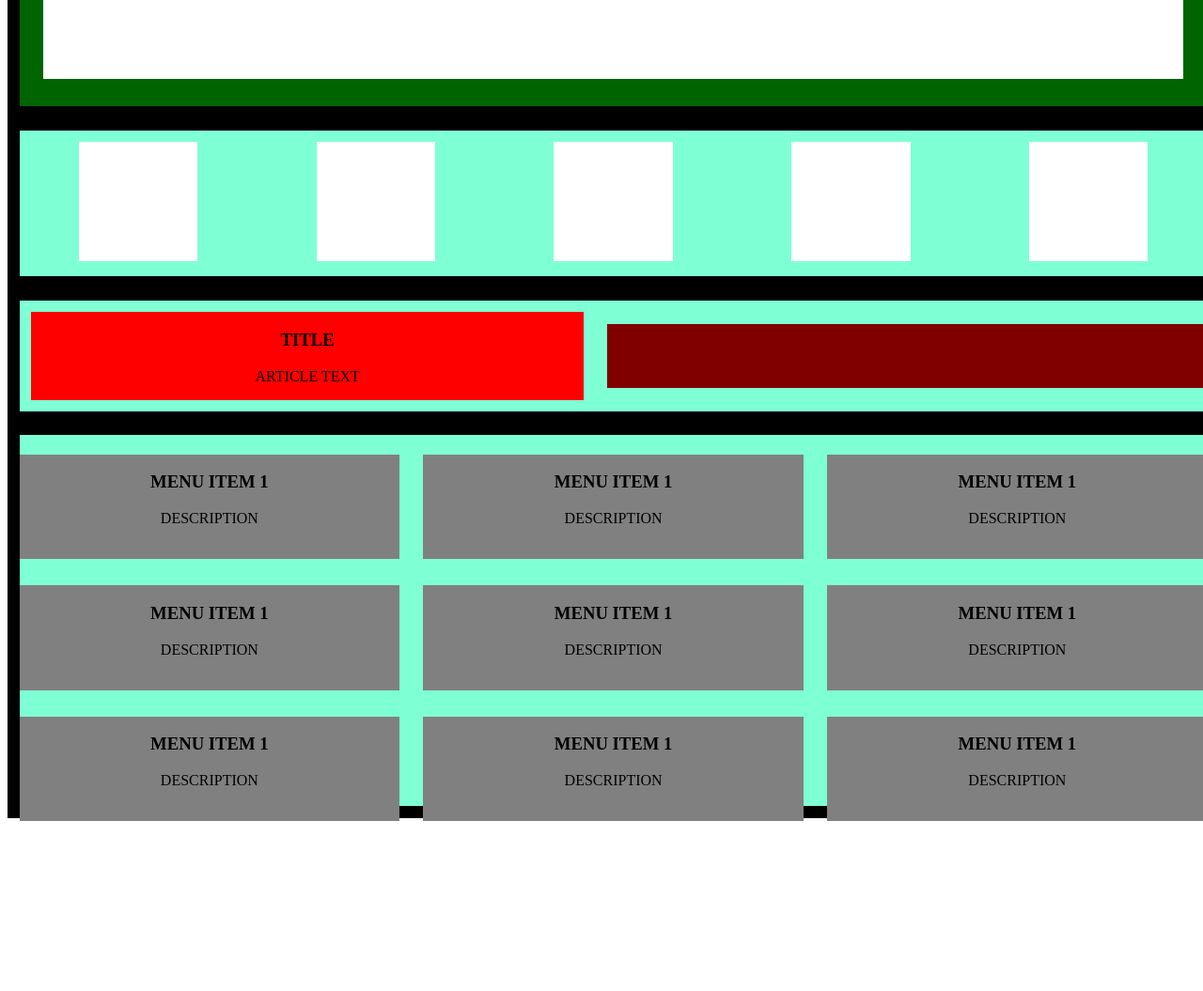
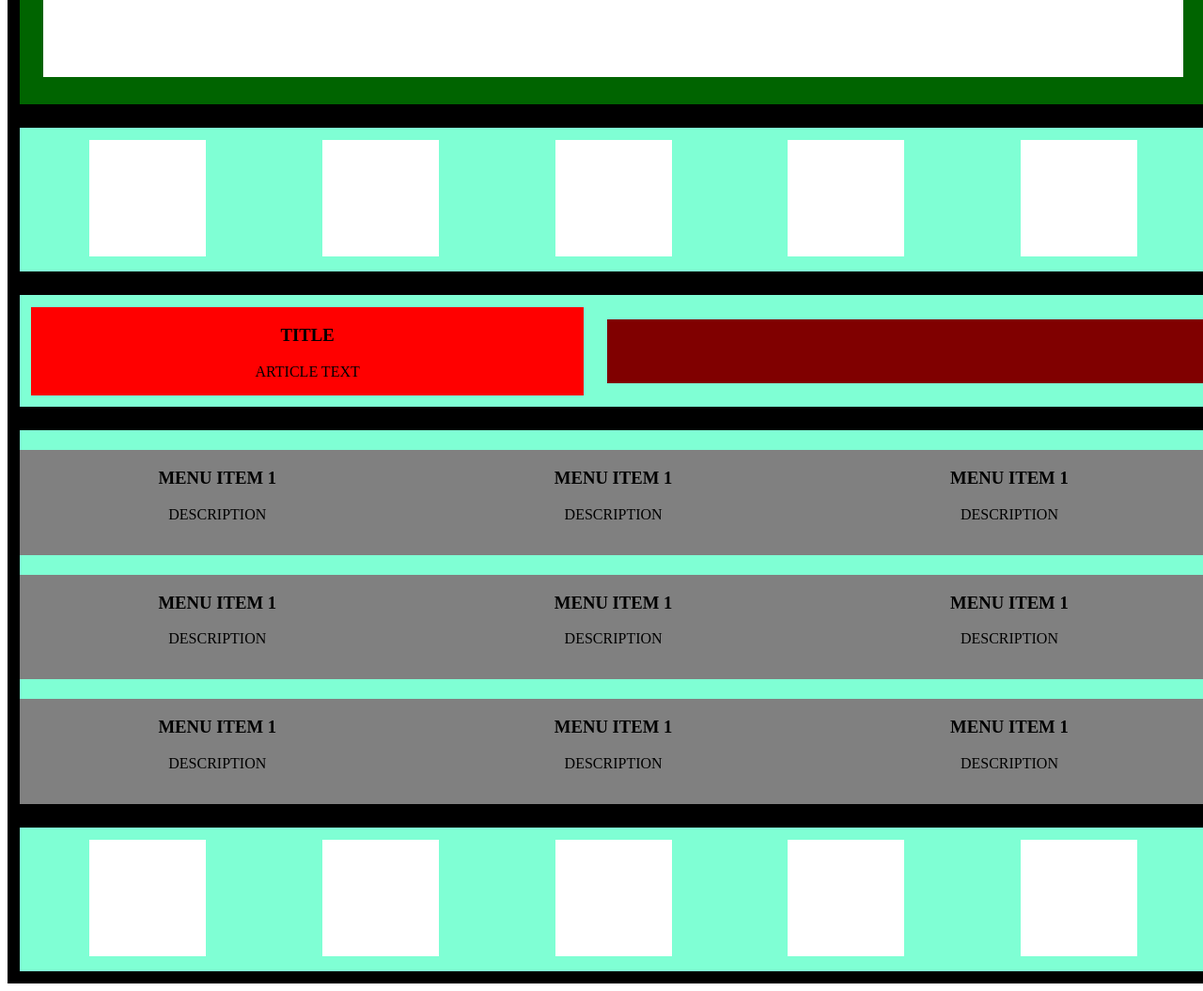
Before and after one commit to ehlzi/UCSD_Final_Project, a plain HTML site: page index.html in a window 1280 px wide. Shown: the part 800-1855 px from the top of the page at 94% size. Before the commit the page ends 1679 px from the top, so only its background shows below. Drawn offline with Linux system fonts and the light colour scheme.

Commit message:
Updated the formatting to better fit their containers.

```diff
--- a/index.html
+++ b/index.html
@@ -76,7 +76,6 @@
              <img class="banner_img" src="images/Blank Image – 1x1.jpg" alt="">
              <a href=""></a>
          </div>
-
 
      </section>
 
@@ -223,5 +222,38 @@
      </div>
 
  </article>
+
+ <article class="rewards">
+
+     <section class="nav">
+
+         <div class="header_image">
+             <img class="banner_img" src="images/Blank Image – 1x1.jpg" alt="">
+             <a href=""></a>
+         </div>
+
+         <div class="header_image">
+             <img class="banner_img" src="images/Blank Image – 1x1.jpg" alt="">
+             <a href=""></a>
+         </div>
+
+         <div class="header_image">
+             <img class="banner_img" src="images/Blank Image – 1x1.jpg" alt="">
+             <a href=""></a>
+         </div>
+
+         <div class="header_image">
+             <img class="banner_img" src="images/Blank Image – 1x1.jpg" alt="">
+             <a href=""></a>
+         </div>
+
+         <div class="header_image">
+             <img class="banner_img" src="images/Blank Image – 1x1.jpg" alt="">
+             <a href=""></a>
+         </div>
+
+     </section>
+
+ </article>
 </body>
 </html>
--- a/style.css
+++ b/style.css
@@ -6,11 +6,10 @@
 
 .nav {
     background-color: aquamarine;
-    width: 100%;
     display: flex;
     justify-content: space-around;
     align-items: center;
-    padding: 1% 0;
+    padding: 1%;
 }
 
 .header_image {
@@ -40,7 +39,7 @@
 
 .rewards {
     background-color: black;
-    padding: 1% 1% 1% 1%;
+    padding: 1%;
     width: 100%;
 }
 
@@ -88,7 +87,6 @@
     justify-content: space-around;
     grid-template-columns: repeat(3, 1fr);
     grid-template-rows: repeat(3, 1fr);
-    gap: 2%;
 }
 
 .menu_item_container {
```
